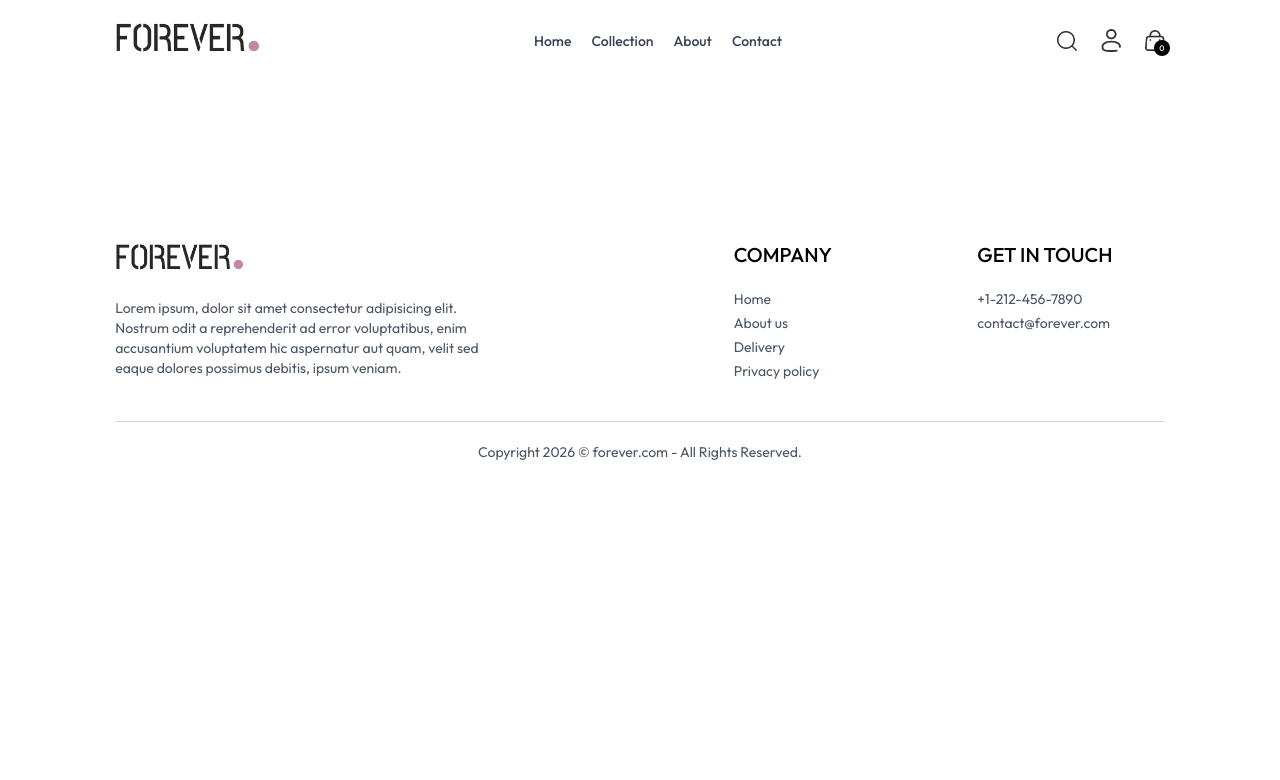
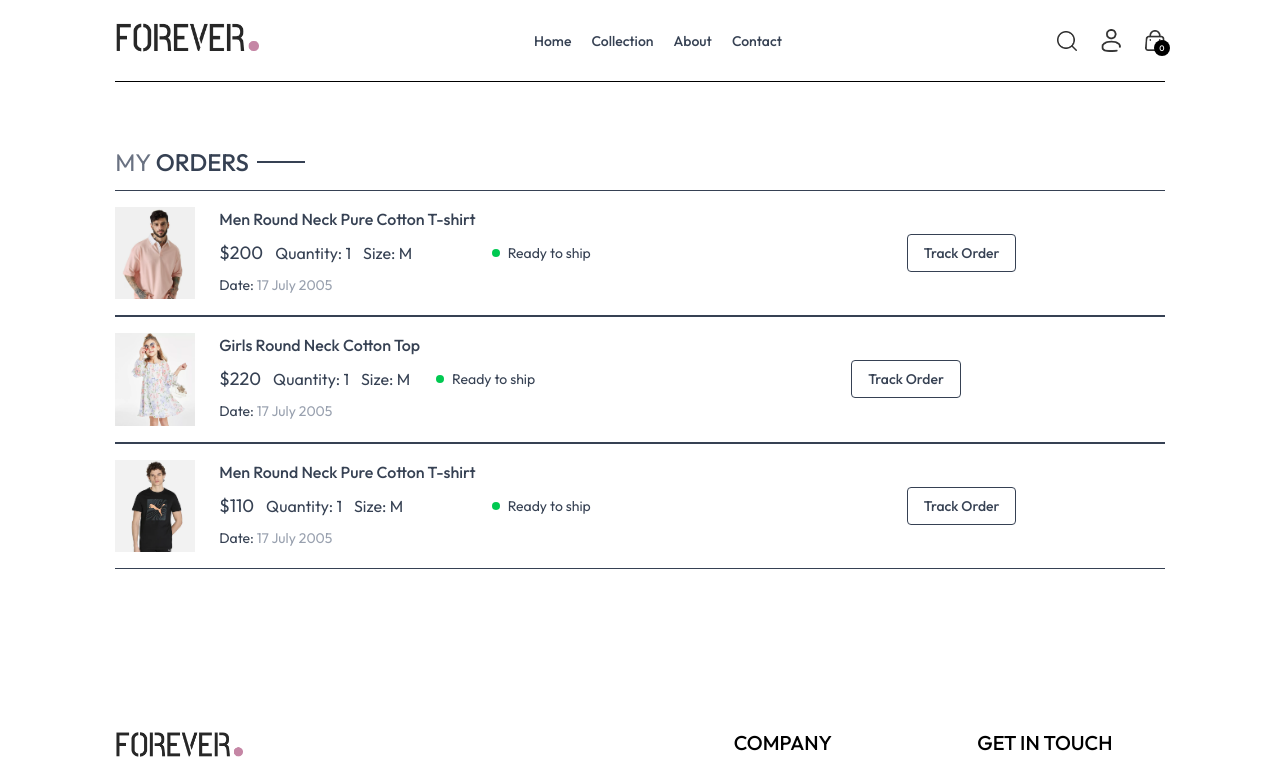
Before and after one commit to mahimaanchra/mern-ecommerce-stripe, a React (Vite) app in the folder Frontend/: page /orders in a window 1280 px wide. Shown: the top 780 px of the page. Built offline with nearby package versions, Linux system fonts and the light colour scheme.

Commit message:
ui of order page

```diff
--- a/Frontend/src/pages/Orders.jsx
+++ b/Frontend/src/pages/Orders.jsx
@@ -1,9 +1,40 @@
 import React from 'react'
+import { useContext } from 'react';
+import { ShopContext } from '../context/ShopContext'
+import Title from '../components/Title';
 
 const Orders = () => {
+  const {products , currency} = useContext(ShopContext);
   return (
-    <div>
-
+    <div className='border-t pt-16'>
+      <div className='text-2xl'>
+       <Title text1={'MY'} text2={'ORDERS'}/>
+      </div>
+      <div>
+        {products.slice(1,4).map((item , index)=>(
+          <div key={index} className='py-4 border-t border-b text-gray-700 flex flex-col md:flex-row md:items-center md;justify-between gap-4'>
+           <div className='flex items-start gap-6 text-sm'>
+            <img className='w-16 sm:w-20' src={item.image[0]} alt="" />
+            <div>
+              <p className='sm:text-base font-medium'>{item.name}</p>
+              <div className='flex items-center gap-3 mt-2 text-base text-gray-700'>
+                <p className='text-lg'>{currency}{item.price}</p>
+                <p>Quantity: 1</p>
+                <p>Size: M</p>
+              </div>
+              <p className='mt-2'>Date: <span className='text-gray-400'>17 July 2005</span></p>
+            </div>
+           </div>
+           <div className='md:w-1/2 flex justify-between'>
+            <div className='flex items-center gap-2'>
+             <p className='min-w-2 h-2 rounded-full bg-green-500'></p>
+             <p className='text-sm text-base'> Ready to ship</p>
+            </div>
+            <button className='border px-4 py-2 text-sm font-medium rounded-sm'>Track Order</button>
+           </div>
+          </div>
+        ))}
+      </div>
     </div>
   )
 }
```
